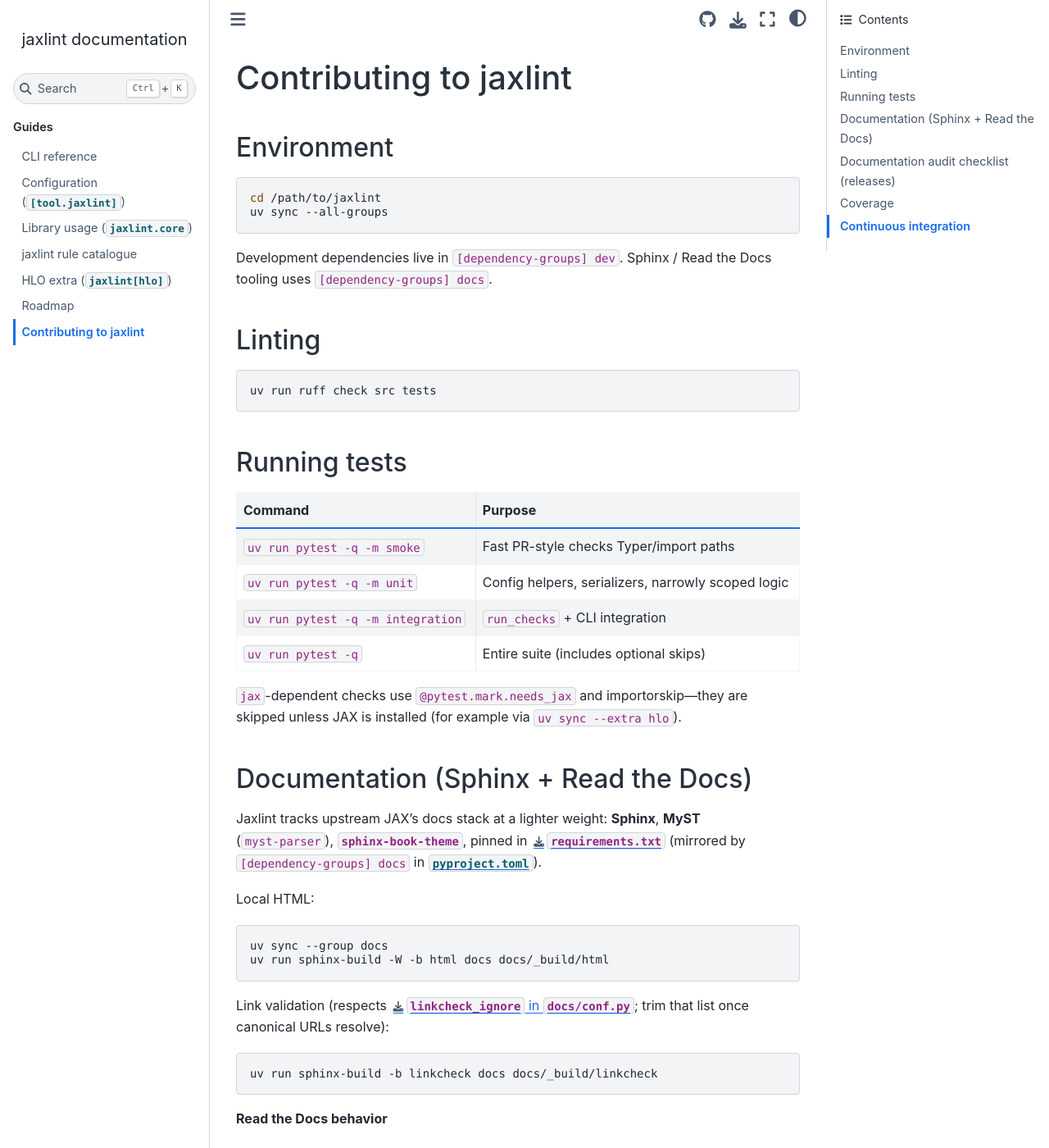
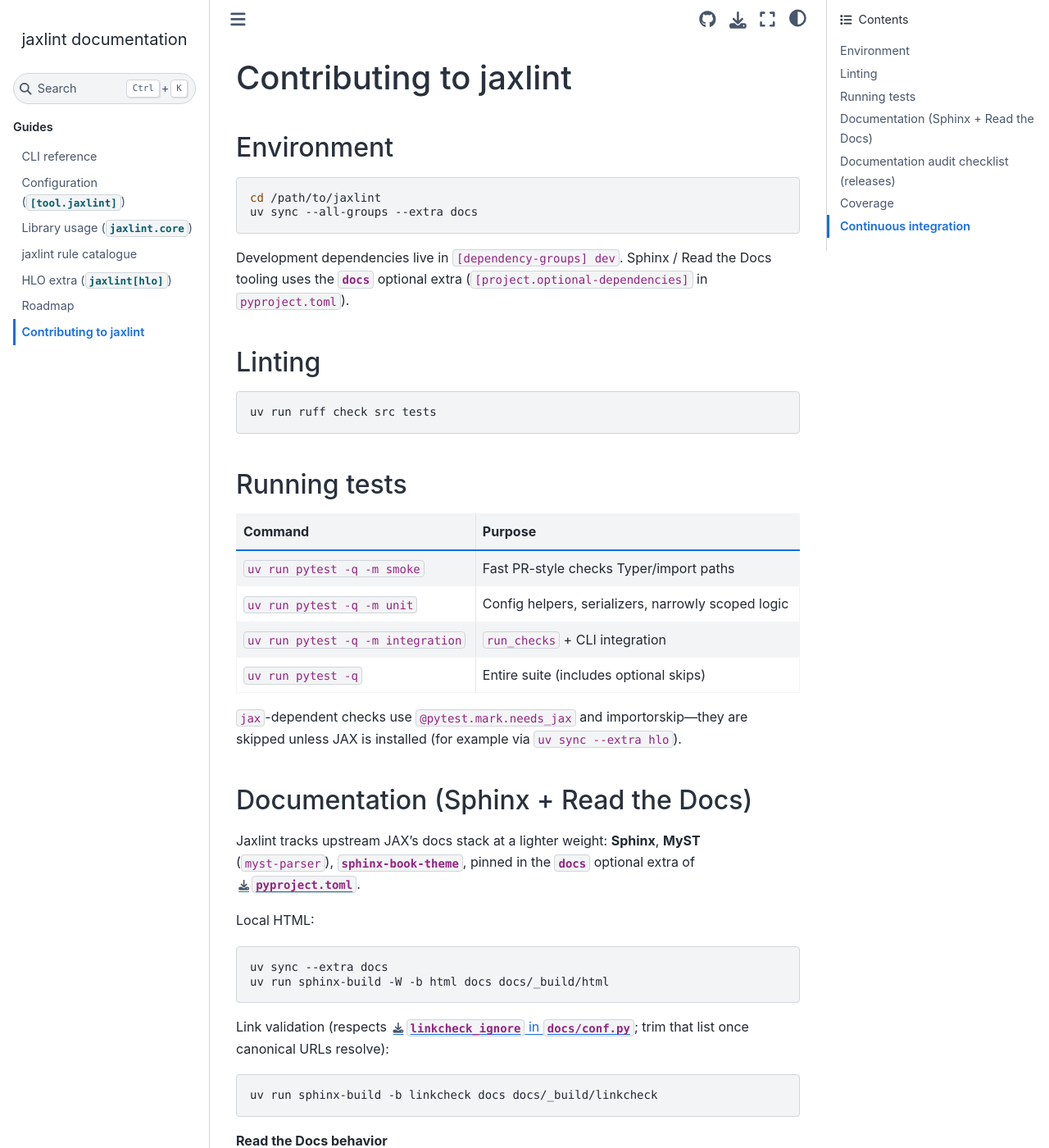
Before and after one commit to maraxen/jaxlint, a Sphinx documentation site: the page built from docs/contributing.md, in a window 1280 px wide and 1400 px high. Shown: the whole window at 82% size. Built offline with Sphinx 7.4.7 and the Sphinx Book theme 1.1.4, drawn with Linux system fonts in a browser that asks for light colours.

Commit message:
chore: single source for docs dependency pins
Move Sphinx toolchain from docs/requirements.txt and [dependency-groups] docs
to [project.optional-dependencies] docs so pip (RTD) and uv share one list.

Read the Docs installs the project with extra_requirements: [docs]. CI and
contributor docs use uv sync --extra docs.

Reference: cleanup-install-versions 2026.05.05-84a231c
Co-authored-by: Cursor <cursoragent@cursor.com>

````diff
--- a/docs/contributing.md
+++ b/docs/contributing.md
@@ -4,10 +4,10 @@
 
 ```bash
 cd /path/to/jaxlint
-uv sync --all-groups
+uv sync --all-groups --extra docs
 ```
 
-Development dependencies live in `[dependency-groups] dev`. Sphinx / Read the Docs tooling uses `[dependency-groups] docs`.
+Development dependencies live in `[dependency-groups] dev`. Sphinx / Read the Docs tooling uses the **`docs`** optional extra (`[project.optional-dependencies]` in `pyproject.toml`).
 
 ## Linting
 
@@ -28,12 +28,12 @@ uv run ruff check src tests
 
 ## Documentation (Sphinx + Read the Docs)
 
-Jaxlint tracks upstream JAX’s docs stack at a lighter weight: **Sphinx**, **MyST** (`myst-parser`), **`sphinx-book-theme`**, pinned in [`requirements.txt`](requirements.txt) (mirrored by `[dependency-groups] docs` in [`pyproject.toml`](https://github.com/jax-ml/jaxlint/blob/main/pyproject.toml)).
+Jaxlint tracks upstream JAX’s docs stack at a lighter weight: **Sphinx**, **MyST** (`myst-parser`), **`sphinx-book-theme`**, pinned in the **`docs`** optional extra of [`pyproject.toml`](../pyproject.toml).
 
 Local HTML:
 
 ```bash
-uv sync --group docs
+uv sync --extra docs
 uv run sphinx-build -W -b html docs docs/_build/html
 ```
 
--- a/docs/requirements.txt
+++ /dev/null
@@ -1,5 +0,0 @@
-# Pinned for reproducible RTD + local doc builds (sync with [dependency-groups] docs in pyproject.toml).
-sphinx==8.2.3
-sphinx-book-theme==1.1.4
-myst-parser==4.0.1
-sphinx-copybutton==0.5.2
--- a/pyproject.toml
+++ b/pyproject.toml
@@ -23,6 +23,12 @@ dependencies = [
 ]
 
 [project.optional-dependencies]
+docs = [
+    "sphinx==8.2.3",
+    "sphinx-book-theme==1.1.4",
+    "myst-parser==4.0.1",
+    "sphinx-copybutton==0.5.2",
+]
 hlo = [
     "jax>=0.4.30",
 ]
@@ -54,13 +60,6 @@ dev = [
     "ruff>=0.8.0",
 ]
 
-docs = [
-    "sphinx==8.2.3",
-    "sphinx-book-theme==1.1.4",
-    "myst-parser==4.0.1",
-    "sphinx-copybutton==0.5.2",
-]
-
 [tool.coverage.run]
 source_pkgs = ["jaxlint"]
 
````
Also changed, not shown: README.md (+1 -1 lines), .readthedocs.yml, 2 other files.
